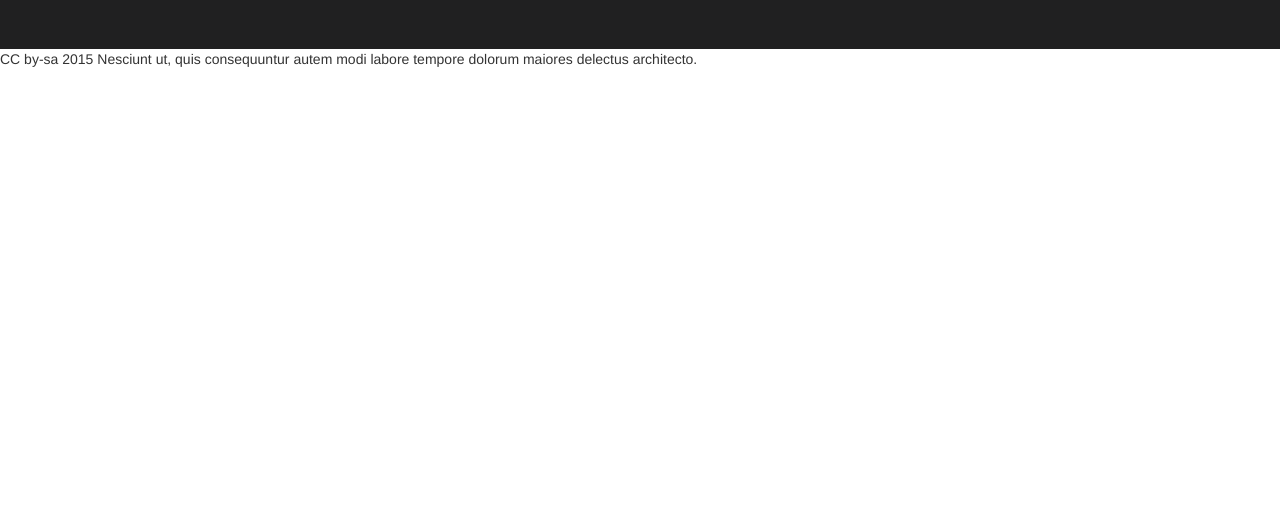
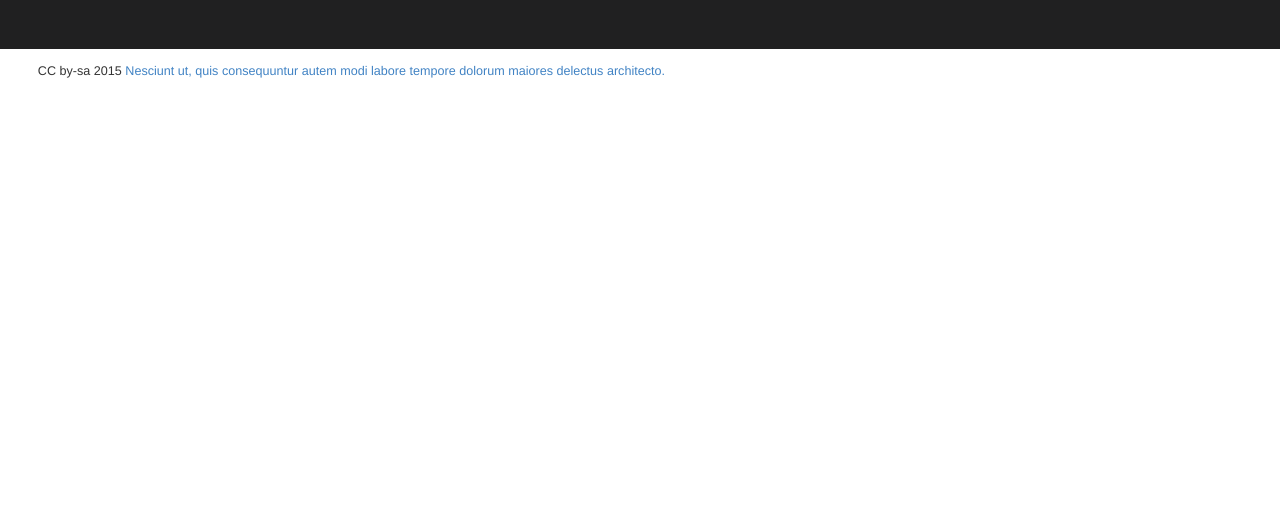
Before and after one commit to stripTM/desarrollo-web-firefox-dev-ed, a plain HTML site: page index.html in a window 1280 px wide. Shown: the part 275-800 px from the top of the page. Drawn offline with Linux system fonts and the light colour scheme.

Commit message:
Maquetación del pie

```diff
--- a/index.html
+++ b/index.html
@@ -36,7 +36,7 @@
 		</form>
 	</main>
 	<footer>
-		CC by-sa 2015 Nesciunt ut, quis consequuntur autem modi labore tempore dolorum maiores delectus architecto.
+		<span class="copyright">CC by-sa 2015</span> Nesciunt ut, quis consequuntur autem modi labore tempore dolorum maiores delectus architecto.
 	</footer>
 	<script type="text/javascript" src="main.js"></script>
 </body>
--- a/main.css
+++ b/main.css
@@ -94,5 +94,10 @@ main {
 footer {
   margin: 0;
   background-color: #fff;
-  color: #333;
+  color: #4183C4;
+  padding: 1em 0 0 3em;
+  font-size: 0.9em;
 }
+  .copyright {
+    color: #333;
+  }
```
